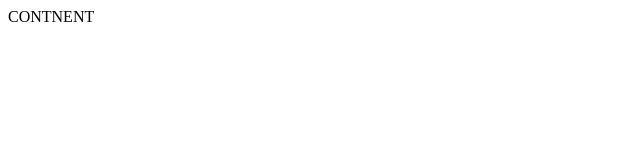
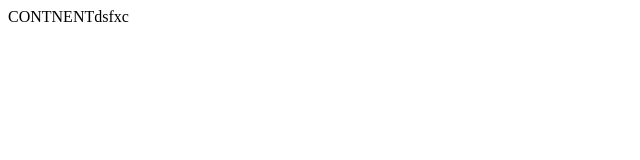
Before and after one commit to beataged/Personal, a website: page index.html in a window 1280 px wide. Shown: the full height of the page, 0-640 px from the left. Drawn offline with Linux system fonts and the light colour scheme.

Commit message:
init commit

```diff
--- a/index.html
+++ b/index.html
@@ -7,6 +7,6 @@
     <title>Document</title>
 </head>
 <body>
-    CONTNENT
+    CONTNENTdsfxc
 </body>
 </html>
```
